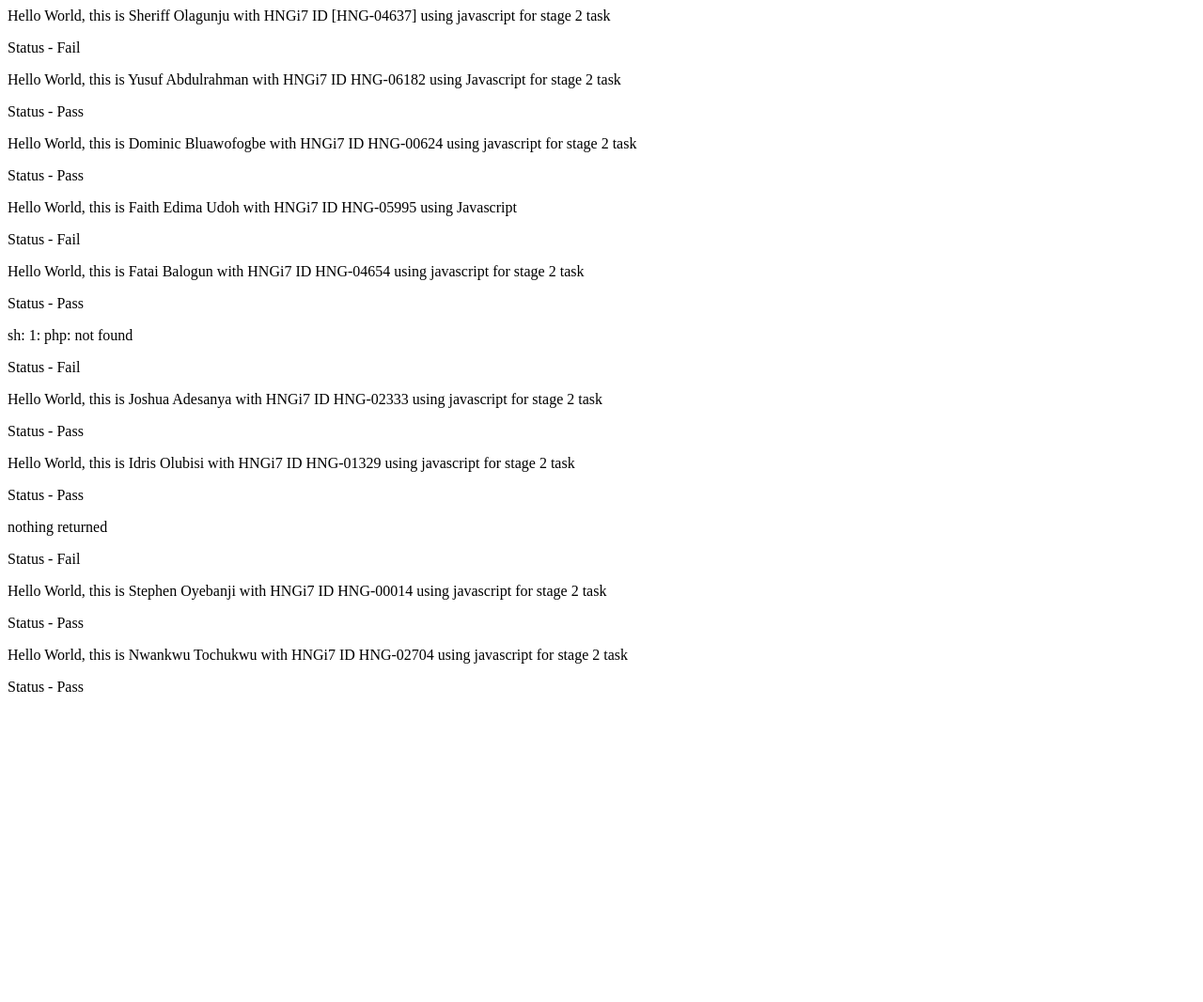
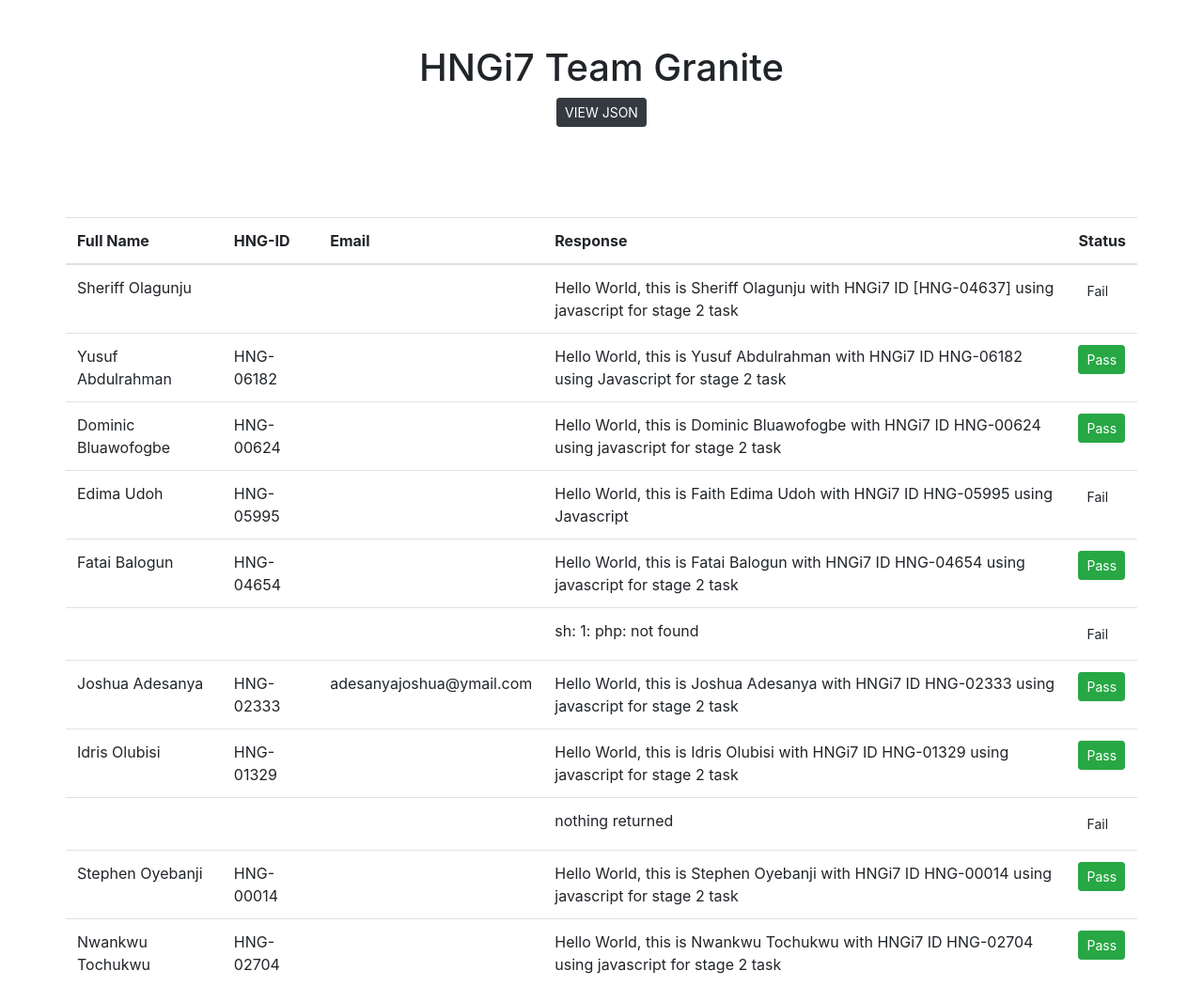
Before and after one commit to team-granite/HNGi7-First-Task, a PHP site: page / in a window 1280 px wide. Shown: the whole page at 94% size. Before the commit the page ends 736 px from the top, so only its background shows below. Run offline with PHP 8.4, Linux system fonts and the light colour scheme.

Commit message:
add html view

```diff
--- a/index.php
+++ b/index.php
@@ -25,7 +25,7 @@
 
     }
     if ($path_info["extension"] == "py"){
-        $ret = exec("py scripts/".$file." 2>&1 ", $output,$return_var);
+        $ret = exec("python scripts/".$file." 2>&1 ", $output,$return_var);
 
     }
     if ($path_info["extension"] == "php"){
@@ -73,7 +73,14 @@
 
 
     if (preg_match("/^Hello World, this is [a-zA-Z]+ [a-zA-Z]+ with HNGi7 ID HNG-[0-9]+ using [a-zA-Z]+ for stage 2 task$/", $userString)){
-        $html = $html . "<p>". $userString . "<p> Status - Pass </p> \n";
+        $html = $html .
+        "<tr>
+            <td scope='row'>".$name."</td>
+            <td >".$id."</td>
+            <td >".$email."</td>
+            <td>".$userString."</td>
+            <td> <span class='btn btn-success btn-disabled btn-sm'>Pass</span></td>
+        </tr>";
         $obj = [
             "file" => $file,
             "output" => $userString,
@@ -86,7 +93,14 @@
 		array_push($json,$obj);
         $output = [];
     }else {
-        $html = $html . "<p>". $userString . "<p> Status - Fail </p> \n";
+        $html = $html .
+        "<tr>
+            <td scope='row'>".$name."</td>
+            <td >".$id."</td>
+            <td >".$email."</td>
+            <td>".$userString."</td>
+            <td> <span class='btn btn-failure btn-disabled btn-sm'>Fail</span></td>
+        </tr>";
         $obj = [
             "file" => $file,
             "output" => $userString,
@@ -105,6 +119,48 @@
 if (isset($_GET['json'])){
     echo $json;
 }else{
-    echo $html;
+    echo (
+        "<!doctype html>
+<html lang='en'>
+  <head>
+    <title>HNGi7 Task 2 - Team Granite</title>
+    <meta charset='utf-8'>
+    <meta name='viewport' content='width=device-width, initial-scale=1, shrink-to-fit=no'>
+    <!-- Bootstrap CSS -->
+    <link rel='stylesheet' href='https://stackpath.bootstrapcdn.com/bootstrap/4.3.1/css/bootstrap.min.css' integrity='sha384-ggOyR0iXCbMQv3Xipma34MD+dH/1fQ784/j6cY/iJTQUOhcWr7x9JvoRxT2MZw1T' crossorigin='anonymous'>
+  </head>
+  <body>
+    <div class='container p-5 text-center'>
+        <h1>HNGi7 Team Granite </h1>
+        <a href='?json' class='btn btn-dark btn-sm'>VIEW JSON</a>
+    </div>
+    <div class='container mt-5 p-0'>
+        <div class='row'>
+            <div class='col-12'>
+                <table class='table'>
+                    <thead>
+                        <tr>
+                            <th>Full Name</th>
+                            <th>HNG-ID</th>
+                            <th>Email</th>
+                            <th>Response</th>
+                            <th>Status</th>
+                        </tr>
+                    </thead>
+                    <tbody>"
+                        . $html .
+                    "</tbody>
+                </table>
+            </div>
+        </div>
+    </div>
+  </body>
+  <!-- Optional JavaScript -->
+    <!-- jQuery first, then Popper.js, then Bootstrap JS -->
+    <script src='https://code.jquery.com/jquery-3.3.1.slim.min.js' integrity='sha384-q8i/X+965DzO0rT7abK41JStQIAqVgRVzpbzo5smXKp4YfRvH+8abtTE1Pi6jizo' crossorigin='anonymous'></script>
+    <script src='https://cdnjs.cloudflare.com/ajax/libs/popper.js/1.14.7/umd/popper.min.js' integrity='sha384-UO2eT0CpHqdSJQ6hJty5KVphtPhzWj9WO1clHTMGa3JDZwrnQq4sF86dIHNDz0W1' crossorigin='anonymous'></script>
+    <script src='https://stackpath.bootstrapcdn.com/bootstrap/4.3.1/js/bootstrap.min.js' integrity='sha384-JjSmVgyd0p3pXB1rRibZUAYoIIy6OrQ6VrjIEaFf/nJGzIxFDsf4x0xIM+B07jRM' crossorigin='anonymous'></script>
+</html>"
+	);
 }
 ?>
```
